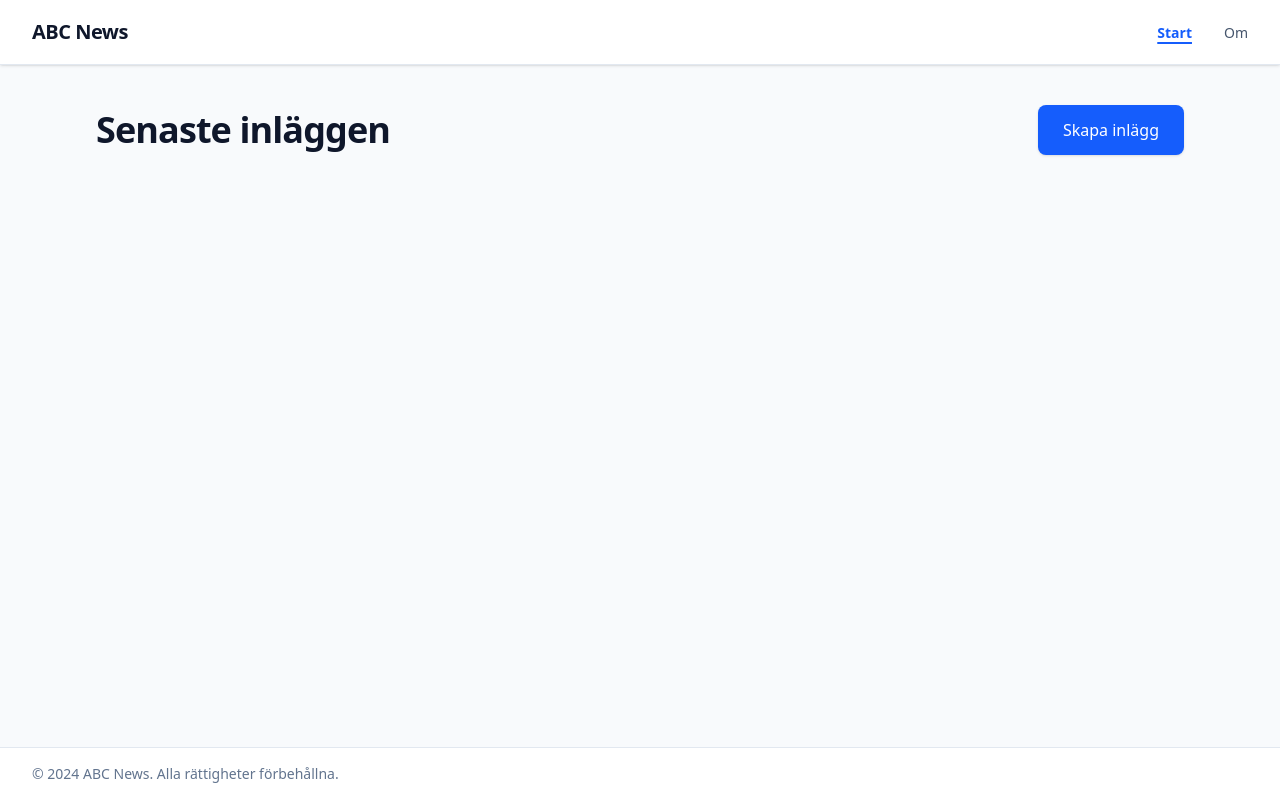
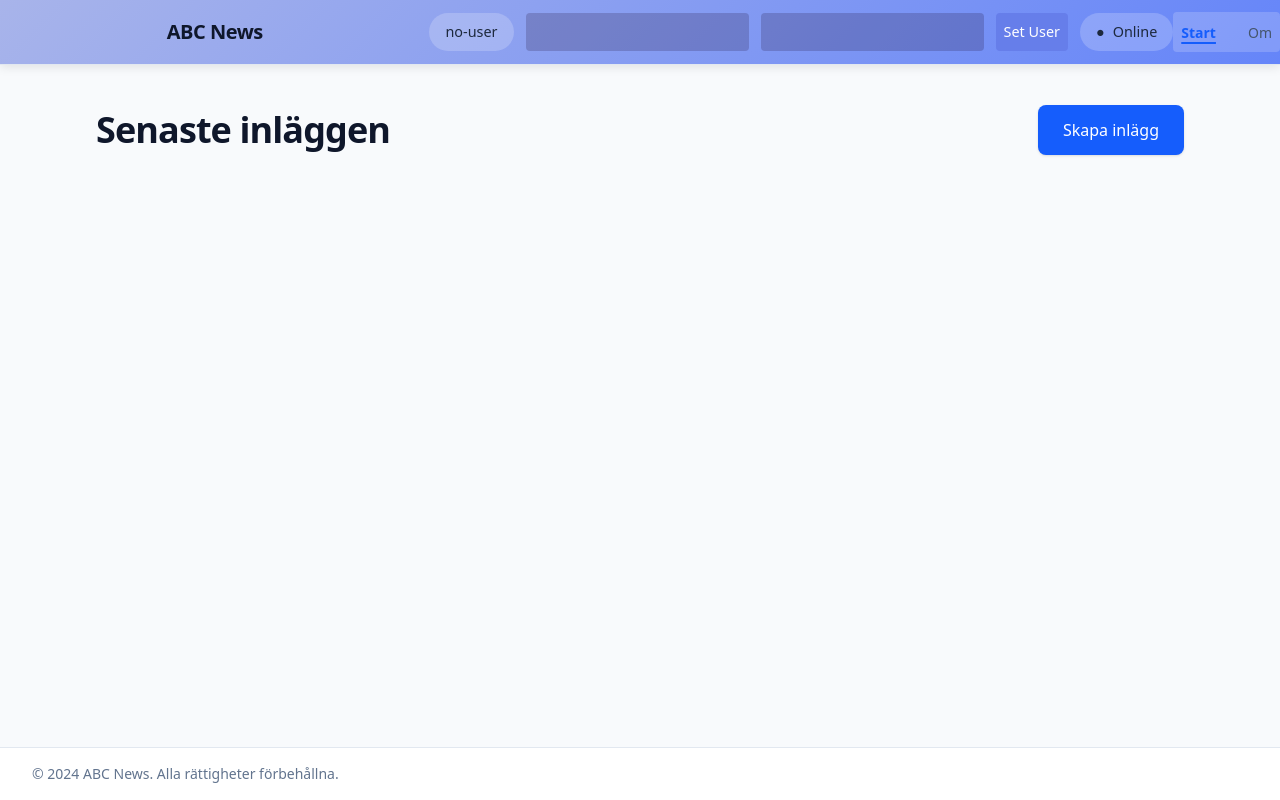
Before and after one commit to Chas-J-Fullstack-Norrland/WebbV2Boiler, a website built with Vite: page index.html in a window 1280 px wide. Built offline with nearby package versions, Linux system fonts and the light colour scheme; files whose address does not match are found by name.

Commit message:
Login and adminpage base

```diff
--- a/Login.html
+++ /dev/null
@@ -1,23 +0,0 @@
-<!DOCTYPE html>
-<html lang="sv">
-<head>
-<meta charset="UTF-8" />
-<meta name="viewport" content="width=device-width, initial-scale=1.0" />
-<title>Logga in</title>
-</head>
-<body>
-    <main class="login">
-        <h1>Logga In</h1>
-        <form id="loginForm">
-            <label for="username">Användarnamn</label>
-            <input type="text" id="username" name="username" required />
-            <label for="password">Lösenord</label>
-            <input type="password" id="password" name="password" required />
-            <button type="submit">Logga in</button>
-        </form>
-        <p id="error-message"></p>
-    </main>
-    <!--Vite entry-->
-    <script type="module" src="/main.js"></script>
-</body>
-</html>
--- a/index.html
+++ b/index.html
@@ -20,6 +20,17 @@
         <a href="/index.html" class="text-xl font-bold tracking-tight text-slate-900 hover:text-blue-600 transition-colors">
           ABC News
         </a>
+      </div>
+
+      <section id="user-section">
+          <span id="current-user">no-user</span>
+          <input class="logininput" type="text" id="user" />
+          <input class="logininput" type="password" id="password" />
+          <button id="user-button">Set User</button>
+          <span id="status">Online</span>
+      </section>
+
+      <div></div>
 
         <nav>
           <ul class="flex space-x-4 sm:space-x-8">
--- a/src/auth.ts
+++ b/src/auth.ts
@@ -1,4 +1,4 @@
-const ADMIN_COOKIE = 'checklist_admin';
+const ADMIN_COOKIE = 'username';
 
 export function isLoggedIn(): boolean {
   return document.cookie.split('; ').some(c => c.startsWith(`${ADMIN_COOKIE}=`));
@@ -9,7 +9,7 @@ export function login(username: string, password: string): boolean {
   if (username === 'admin' && password === 'admin123') {
     const expires = new Date();
     expires.setDate(expires.getDate() + 1); // 1 day
-    document.cookie = `${ADMIN_COOKIE}=1; path=/; expires=${expires.toUTCString()}`;
+    document.cookie = `${ADMIN_COOKIE}=${username}; path=/; expires=60`;
     return true;
   }
   return false;
--- a/src/main.ts
+++ b/src/main.ts
@@ -2,6 +2,7 @@ import './style.css';
 import {
   getPost,getComment,getComments,getPosts,addComment,addPost,updateComment,updatePost,removeComment,removePost
 } from './api';
+import { login } from './auth';
 
 // --- TYPER ---
 export interface Post {
@@ -24,6 +25,55 @@ export interface Comment {
 
 interface PostWithComments extends Post {
   comments: Comment[];
+}
+
+let userinput = document.getElementById("user") as HTMLInputElement | null;
+let passinput = document.getElementById("password") as HTMLInputElement | null;
+let currentUserElement = document.getElementById("current-user")
+let adminlink = document.getElementById("adminhref")
+const userButton = document.getElementById("user-button");
+
+userButton?.addEventListener('click', () => {
+    if (userinput && passinput && login(userinput.value, passinput.value)) {
+      window.location.href = '/admin.html';
+    } else
+    {      alert("Fel användarnamn eller lösenord");
+    }
+});
+
+function getCookieValue(name: string): string | null {
+  const cookie = document.cookie
+    .split("; ")
+    .find(row => row.startsWith(name + "="));
+
+  return cookie ? cookie.split("=")[1] : null;
+}
+
+function usercookieset(): void {
+  if (!currentUserElement) return;
+
+  const username = getCookieValue("username");
+  console.log("Current user from cookie:", username);
+  currentUserElement.textContent = username || "no-user";
+  console.log("Admin link element:", adminlink);
+  if (username =="admin") {
+    adminlink?.classList.remove("hidden");
+  } else {
+    adminlink?.classList.add("hidden");
+  }
+}
+usercookieset();
+
+function getErrorBanner(parentElement: HTMLElement) {
+  let banner = document.getElementById('server-error-banner');
+  if (!banner) {
+    banner = document.createElement('div');
+    banner.id = 'server-error-banner';
+    banner.className = 'hidden bg-red-600 text-white p-4 rounded-lg mb-6 font-bold text-center animate-pulse shadow-lg';
+    banner.innerText = '⚠️ Ingen anslutning till servern. Appen är låst.';
+    parentElement.prepend(banner);
+  }
+  return banner;
 }
 
 
--- a/src/style.css
+++ b/src/style.css
@@ -9,3 +9,86 @@
 html {
   scroll-behavior: smooth;
 }
+
+header {
+    background: linear-gradient(135deg, #a8b4ea 0%, #6585f9 100%);
+    display: flex;
+    flex-direction: row;
+    align-items: center;
+    justify-content: space-between;
+    box-shadow: 0 2px 10px rgba(0,0,0,0.1);
+}
+
+.logininput {
+    background: rgba(29, 9, 42, 0.2);
+    padding: 8px 8px;
+    border-radius: 4px;
+    font-size: 0.9em;
+    font-weight: 500;
+    vertical-align: middle;
+}
+
+/* Status badge */
+#status {
+    background: rgba(255,255,255,0.2);
+    padding: 8px 16px;
+    border-radius: 20px;
+    font-size: 0.9em;
+    font-weight: 500;
+    vertical-align: middle;
+}
+
+#status:before {
+    content: "●";
+    margin-right: 8px;
+}
+
+/* Online/Offline styling */
+body.online #status {
+    background: #4CAF50;
+    color: white;
+}
+
+body.offline #status {
+    background: #f44336;
+    color: white;
+}
+
+body.sync #status {
+    background: #130268;
+    color: white;
+}
+
+nav {
+    background: rgba(238, 239, 249, 0.2);
+    padding: 8px 8px;
+    border-radius: 4px;
+}
+
+#user-section {
+    display: flex;
+    align-items: center;
+    gap: 12px;
+}
+
+#current-user {
+    background: rgba(255,255,255,0.2);
+    padding: 8px 16px;
+    border-radius: 20px;
+    font-size: 0.9em;
+    font-weight: 200;
+    vertical-align: middle;
+}
+
+#user-button {
+    background: #667eea;
+    color: white;
+    border: none;
+    border-radius: 4px;
+    padding: 8px 8px;
+    font-size: 0.9em;
+    font-weight: 500;
+    cursor: pointer;
+    vertical-align: middle;
+    transition: background-color 0.2s;
+}
```
Also changed, not shown: 2 other files.
